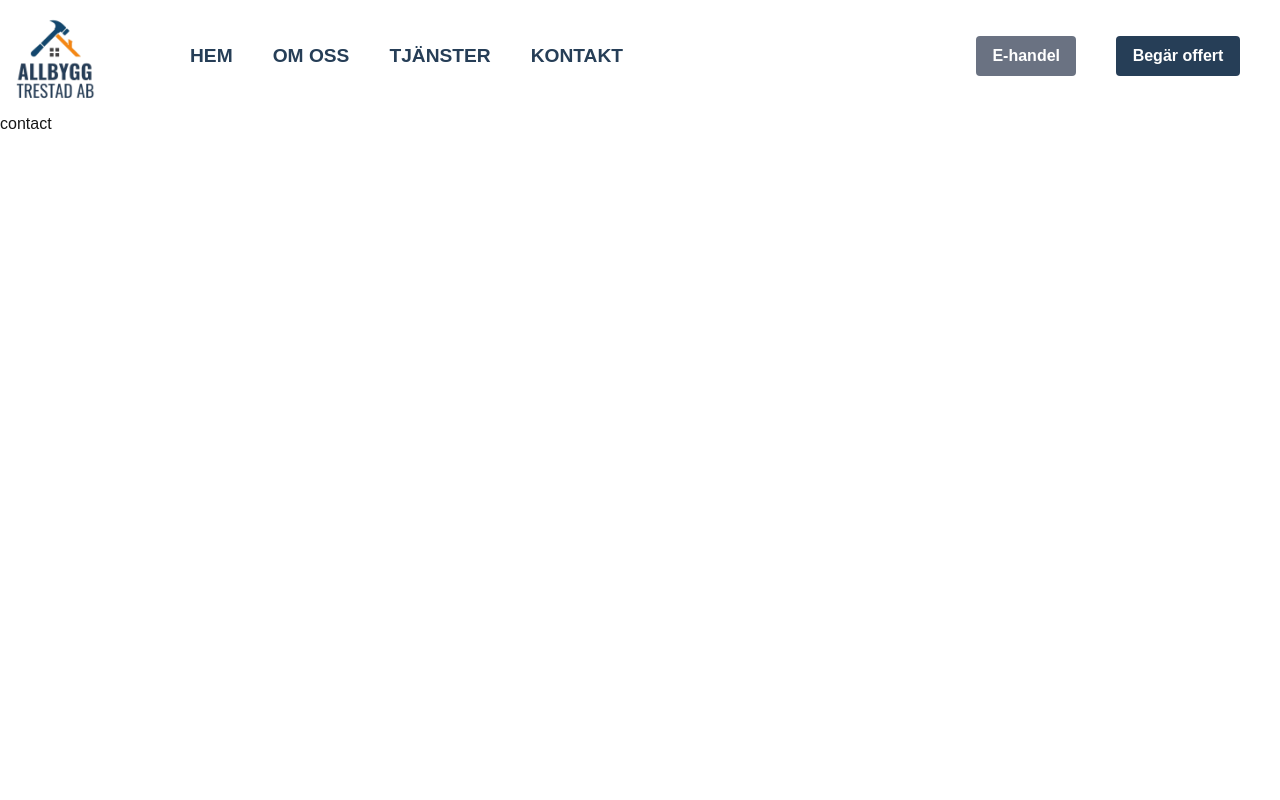
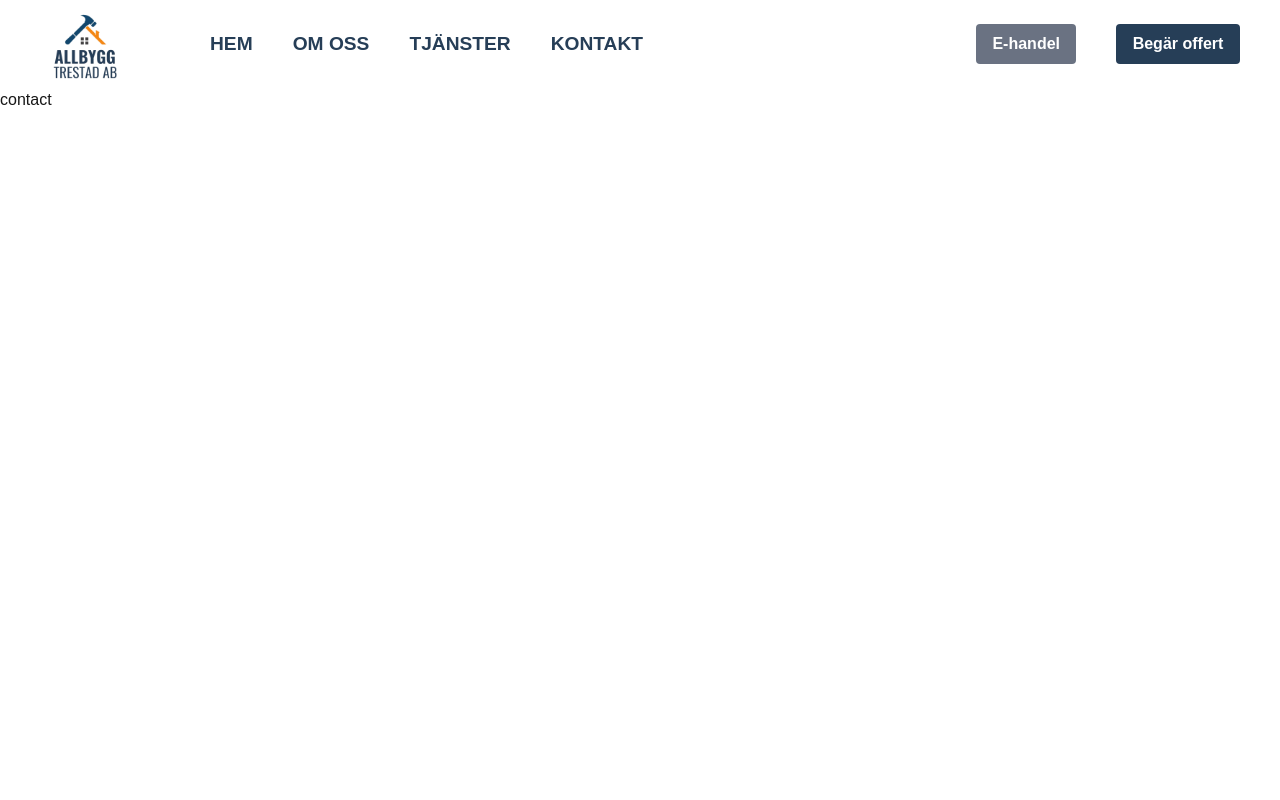
Before and after one commit to Gaspardious/beanie, a Next.js app in the folder allbygg/: page /contact in a window 1280 px wide. Shown: the top 800 px of the page. Built offline with nearby package versions, Linux system fonts and the light colour scheme.

Commit message:
small changes

```diff
--- a/allbygg/components/Header/Header.tsx
+++ b/allbygg/components/Header/Header.tsx
@@ -21,13 +21,13 @@ useEffect(() => {
 
   return (
     <header
-      className={`h-28 flex flex-col items-center justify-center sticky top-0 z-50 transition-all duration-300 ${
+      className={`h-22 flex flex-col items-center justify-center sticky top-0 z-50 transition-all duration-300 ${
       isScrolled ? "bg-black/50 backdrop-blur-md" : "bg-white"
     }`}>
 
       <section className="flex flex-row items-start gap-20 justify-between w-full">
         <div className="flex flex-row items-center justify-center h-full gap-20">
-          <Image src={isScrolled ? "/logo_light.png" : "/logo_dark.png"} alt="logo" width={110} height={110}  />
+          <Image src={isScrolled ? "/logo_light.png" : "/logo_dark.png"} alt="logo" width={90} height={90} className=" ml-2 sm:ml-10"  />
           <nav className= {`hidden lg:flex gap-10 font-bold text-[1.2rem] ${isScrolled ? "text-[#ffffff]" : "text-[#263e57] "}`}>
               <Link className="hover:text-[#4c6cd3]" href="/">HEM</Link>
               <Link className="hover:text-[#4c6cd3]" href="/about">OM OSS</Link>
```
